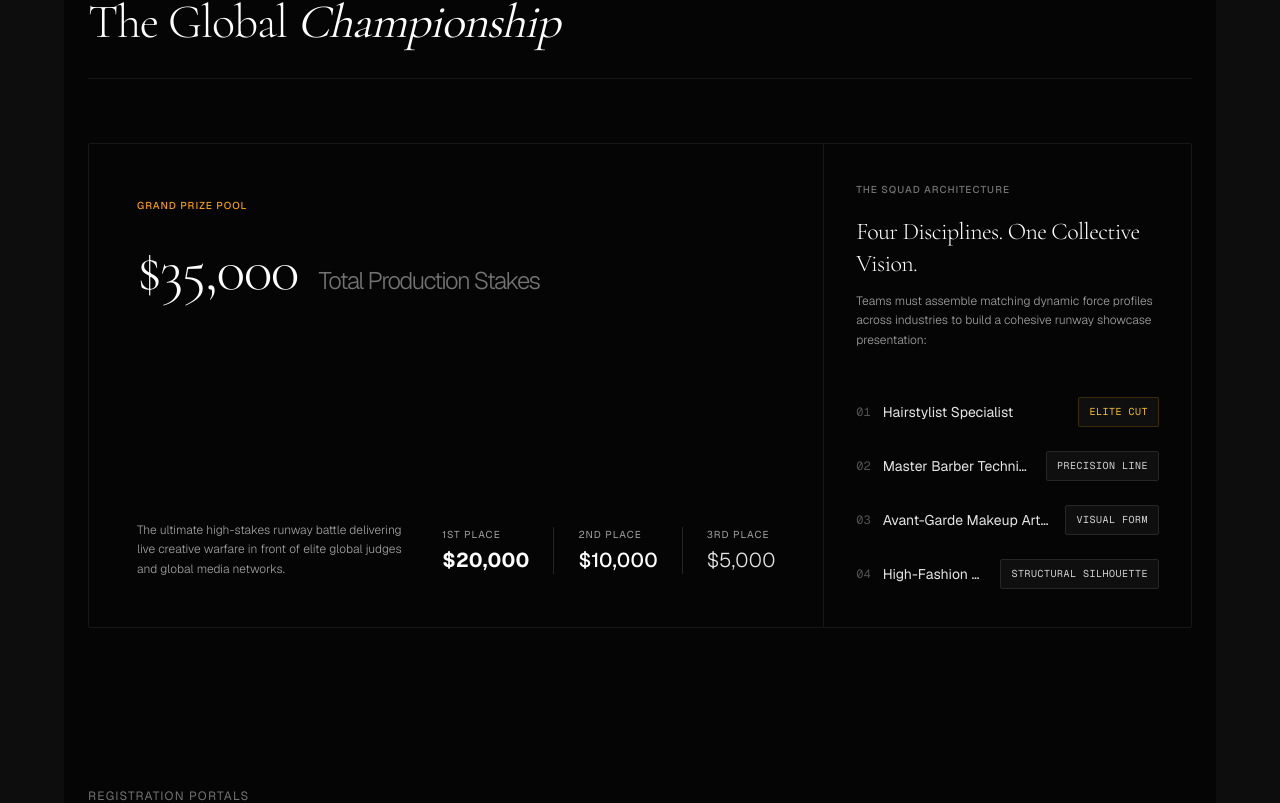
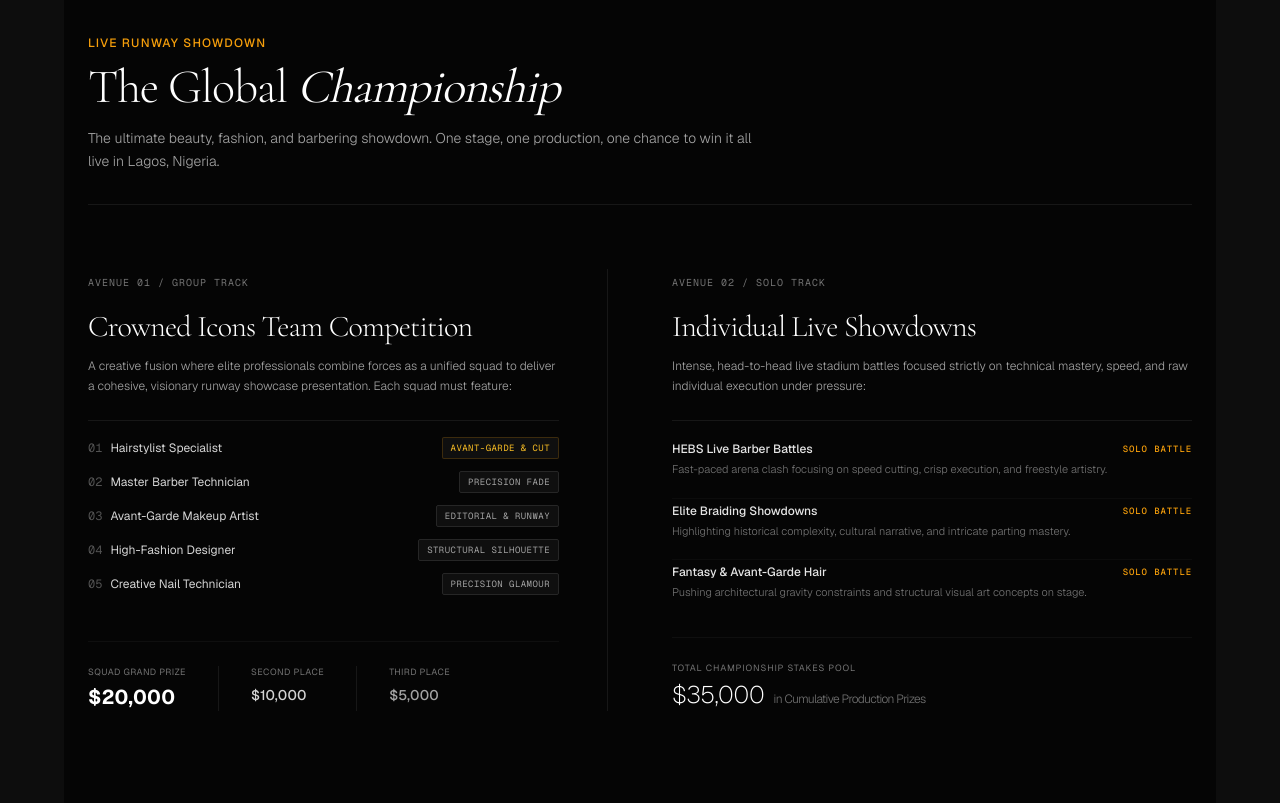
Before and after one commit to alexis800-glitch/hebs-lagos-2026, a Next.js app: page / in a window 1280 px wide. Shown: the part 3699-4502 px from the top of the page. Built offline with nearby package versions, Linux system fonts and the light colour scheme.

Commit message:
feat: redesign PrizeGrid as 2-column team vs solo competition matrix

```diff
--- a/components/PrizeGrid.tsx
+++ b/components/PrizeGrid.tsx
@@ -1,96 +1,116 @@
 import React from 'react'
-import FadeIn from './FadeIn'
 
 export default function PrizeGrid() {
   return (
-    <section className="pt-8 pb-32 px-6 max-w-6xl mx-auto bg-[#050505]">
-      {/* Header Block */}
-      <FadeIn>
+    <section className="py-24 px-6 max-w-6xl mx-auto bg-[#050505] border-t border-neutral-900" id="championship">
+      {/* Editorial Header */}
       <div className="border-b border-neutral-900 pb-8 mb-16">
-          <p className="font-sans text-xs uppercase tracking-widest text-neutral-500 mb-3">Live Runway Showdown</p>
+        <p className="font-sans text-xs uppercase tracking-widest text-amber-500 mb-3 font-medium">Live Runway Showdown</p>
         <h2 className="font-serif text-4xl md:text-5xl font-light text-white tracking-tight">
           The Global <span className="italic font-normal">Championship</span>
         </h2>
+        <p className="font-sans text-sm text-neutral-400 mt-4 max-w-2xl font-light leading-relaxed">
+          The ultimate beauty, fashion, and barbering showdown. One stage, one production, one chance to win it all live in Lagos, Nigeria.
+        </p>
       </div>
-      </FadeIn>
 
-      {/* Vercel-Style Asymmetrical Bento Grid Matrix */}
-      <FadeIn delay={0.1}>
-        <div className="grid grid-cols-1 md:grid-cols-3 gap-px bg-neutral-900 border border-neutral-900 overflow-hidden rounded-sm">
+      {/* Main 2-Column Clean Structural Grid */}
+      <div className="grid grid-cols-1 lg:grid-cols-2 gap-16">
 
-          {/* Card 1: Main Large Prize (Spans 2 columns on desktop) */}
-          <div className="bg-[#050505] p-8 md:p-12 md:col-span-2 flex flex-col justify-between min-h-[320px]">
+        {/* Left Column: The Crowned Icons Team Clash */}
+        <div className="flex flex-col justify-between border-b lg:border-b-0 lg:border-r border-neutral-900 pb-12 lg:pb-0 lg:pr-12">
           <div>
-              <span className="font-sans text-[10px] tracking-widest uppercase text-amber-500 font-medium">Grand Prize Pool</span>
-              <h3 className="font-serif text-5xl md:text-6xl text-white font-light mt-6 tracking-tight">
-                $35,000 <span className="font-sans text-xl md:text-2xl font-light text-neutral-500 block md:inline md:ml-2">Total Production Stakes</span>
-              </h3>
+            <span className="font-mono text-[10px] uppercase tracking-widest text-neutral-500">Avenue 01 / Group Track</span>
+            <h3 className="font-serif text-3xl text-white font-light mt-4 tracking-tight">Crowned Icons Team Competition</h3>
+            <p className="font-sans text-xs text-neutral-400 mt-3 font-light leading-relaxed">
+              A creative fusion where elite professionals combine forces as a unified squad to deliver a cohesive, visionary runway showcase presentation. Each squad must feature:
+            </p>
+
+            <ul className="mt-6 flex flex-col gap-3 border-t border-neutral-900 pt-4">
+              <li className="flex items-center justify-between font-sans text-xs text-neutral-300">
+                <span className="flex items-center gap-2"><span className="text-neutral-600 font-mono">01</span> Hairstylist Specialist</span>
+                <span className="font-mono text-[9px] uppercase text-amber-400 tracking-wider bg-neutral-900/60 border border-amber-500/20 px-2 py-0.5 rounded-sm">Avant-Garde & Cut</span>
+              </li>
+              <li className="flex items-center justify-between font-sans text-xs text-neutral-300">
+                <span className="flex items-center gap-2"><span className="text-neutral-600 font-mono">02</span> Master Barber Technician</span>
+                <span className="font-mono text-[9px] uppercase text-neutral-400 tracking-wider bg-neutral-900/60 border border-neutral-800 px-2 py-0.5 rounded-sm">Precision Fade</span>
+              </li>
+              <li className="flex items-center justify-between font-sans text-xs text-neutral-300">
+                <span className="flex items-center gap-2"><span className="text-neutral-600 font-mono">03</span> Avant-Garde Makeup Artist</span>
+                <span className="font-mono text-[9px] uppercase text-neutral-400 tracking-wider bg-neutral-900/60 border border-neutral-800 px-2 py-0.5 rounded-sm">Editorial & Runway</span>
+              </li>
+              <li className="flex items-center justify-between font-sans text-xs text-neutral-300">
+                <span className="flex items-center gap-2"><span className="text-neutral-600 font-mono">04</span> High-Fashion Designer</span>
+                <span className="font-mono text-[9px] uppercase text-neutral-400 tracking-wider bg-neutral-900/60 border border-neutral-800 px-2 py-0.5 rounded-sm">Structural Silhouette</span>
+              </li>
+              <li className="flex items-center justify-between font-sans text-xs text-neutral-300">
+                <span className="flex items-center gap-2"><span className="text-neutral-600 font-mono">05</span> Creative Nail Technician</span>
+                <span className="font-mono text-[9px] uppercase text-neutral-400 tracking-wider bg-neutral-900/60 border border-neutral-800 px-2 py-0.5 rounded-sm">Precision Glamour</span>
+              </li>
+            </ul>
           </div>
-            <div className="border-t border-neutral-950 pt-6 mt-8 flex flex-col sm:flex-row gap-6 justify-between items-start sm:items-center">
-              <p className="font-sans text-xs text-neutral-400 max-w-sm font-light leading-relaxed">
-                The ultimate high-stakes runway battle delivering live creative warfare in front of elite global judges and global media networks.
-              </p>
-              <div className="flex gap-6 shrink-0">
+
+          {/* Crowned Icon Cash Ledger */}
+          <div className="mt-8 pt-6 border-t border-neutral-900/60 flex gap-8">
             <div>
-                  <span className="block font-sans text-[10px] uppercase tracking-widest text-neutral-400 mb-1">1st Place</span>
+              <span className="block font-sans text-[9px] uppercase tracking-wider text-neutral-500 mb-1">Squad Grand Prize</span>
               <span className="font-sans text-xl font-bold text-white">$20,000</span>
             </div>
-                <div className="border-l border-neutral-800 pl-6">
-                  <span className="block font-sans text-[10px] uppercase tracking-widest text-neutral-400 mb-1">2nd Place</span>
-                  <span className="font-sans text-xl font-medium text-white">$10,000</span>
+            <div className="border-l border-neutral-900 pl-8">
+              <span className="block font-sans text-[9px] uppercase tracking-wider text-neutral-500 mb-1">Second Place</span>
+              <span className="font-sans text-sm font-medium text-neutral-300">$10,000</span>
             </div>
-                <div className="border-l border-neutral-800 pl-6">
-                  <span className="block font-sans text-[10px] uppercase tracking-widest text-neutral-400 mb-1">3rd Place</span>
-                  <span className="font-sans text-xl font-light text-neutral-200">$5,000</span>
-                </div>
+            <div className="border-l border-neutral-900 pl-8">
+              <span className="block font-sans text-[9px] uppercase tracking-wider text-neutral-500 mb-1">Third Place</span>
+              <span className="font-sans text-sm font-medium text-neutral-400">$5,000</span>
             </div>
           </div>
         </div>
 
-          {/* Card 2: Industry Fusion Breakdown */}
-          <div className="bg-[#050505] p-8 flex flex-col justify-between min-h-[320px]">
+        {/* Right Column: Individual Technical Battles */}
+        <div className="flex flex-col justify-between">
           <div>
-              <span className="font-sans text-[10px] tracking-widest uppercase text-neutral-500 font-medium">The Squad Architecture</span>
-              <h4 className="font-serif text-2xl text-white font-light mt-4 tracking-tight">Four Disciplines. One Collective Vision.</h4>
+            <span className="font-mono text-[10px] uppercase tracking-widest text-neutral-500">Avenue 02 / Solo Track</span>
+            <h3 className="font-serif text-3xl text-white font-light mt-4 tracking-tight">Individual Live Showdowns</h3>
             <p className="font-sans text-xs text-neutral-400 mt-3 font-light leading-relaxed">
-                Teams must assemble matching dynamic force profiles across industries to build a cohesive runway showcase presentation:
+              Intense, head-to-head live stadium battles focused strictly on technical mastery, speed, and raw individual execution under pressure:
             </p>
+
+            <ul className="mt-6 flex flex-col gap-3 border-t border-neutral-900 pt-4">
+              <li className="flex flex-col gap-1 py-1">
+                <div className="flex items-center justify-between font-sans text-xs text-neutral-200 font-medium">
+                  <span>HEBS Live Barber Battles</span>
+                  <span className="font-mono text-[9px] uppercase text-amber-500 tracking-widest">Solo Battle</span>
                 </div>
-
-            <ul className="mt-6 flex flex-col gap-3 border-t border-neutral-950 pt-4">
-              <li className="flex items-center justify-between font-sans text-sm text-neutral-200 py-1.5 w-full">
-                <div className="flex items-center gap-3 min-w-0">
-                  <span className="text-neutral-600 font-mono text-xs shrink-0">01</span>
-                  <span className="truncate">Hairstylist Specialist</span>
+                <p className="font-sans text-[11px] text-neutral-500 font-light">Fast-paced arena clash focusing on speed cutting, crisp execution, and freestyle artistry.</p>
+              </li>
+              <li className="flex flex-col gap-1 py-1 border-t border-neutral-900/40 mt-1">
+                <div className="flex items-center justify-between font-sans text-xs text-neutral-200 font-medium">
+                  <span>Elite Braiding Showdowns</span>
+                  <span className="font-mono text-[9px] uppercase text-amber-500 tracking-widest">Solo Battle</span>
                 </div>
-                <span className="font-mono text-[10px] uppercase text-amber-400 tracking-wider bg-neutral-900/60 border border-amber-500/20 px-2.5 py-1 rounded-sm shrink-0 whitespace-nowrap ml-4">Elite Cut</span>
+                <p className="font-sans text-[11px] text-neutral-500 font-light">Highlighting historical complexity, cultural narrative, and intricate parting mastery.</p>
               </li>
-              <li className="flex items-center justify-between font-sans text-sm text-neutral-200 py-1.5 w-full">
-                <div className="flex items-center gap-3 min-w-0">
-                  <span className="text-neutral-600 font-mono text-xs shrink-0">02</span>
-                  <span className="truncate">Master Barber Technician</span>
+              <li className="flex flex-col gap-1 py-1 border-t border-neutral-900/40 mt-1">
+                <div className="flex items-center justify-between font-sans text-xs text-neutral-200 font-medium">
+                  <span>Fantasy & Avant-Garde Hair</span>
+                  <span className="font-mono text-[9px] uppercase text-amber-500 tracking-widest">Solo Battle</span>
                 </div>
-                <span className="font-mono text-[10px] uppercase text-neutral-300 tracking-wider bg-neutral-900/60 border border-neutral-800 px-2.5 py-1 rounded-sm shrink-0 whitespace-nowrap ml-4">Precision Line</span>
-              </li>
-              <li className="flex items-center justify-between font-sans text-sm text-neutral-200 py-1.5 w-full">
-                <div className="flex items-center gap-3 min-w-0">
-                  <span className="text-neutral-600 font-mono text-xs shrink-0">03</span>
-                  <span className="truncate">Avant-Garde Makeup Artist</span>
-                </div>
-                <span className="font-mono text-[10px] uppercase text-neutral-300 tracking-wider bg-neutral-900/60 border border-neutral-800 px-2.5 py-1 rounded-sm shrink-0 whitespace-nowrap ml-4">Visual Form</span>
-              </li>
-              <li className="flex items-center justify-between font-sans text-sm text-neutral-200 py-1.5 w-full">
-                <div className="flex items-center gap-3 min-w-0">
-                  <span className="text-neutral-600 font-mono text-xs shrink-0">04</span>
-                  <span className="truncate">High-Fashion Designer</span>
-                </div>
-                <span className="font-mono text-[10px] uppercase text-neutral-300 tracking-wider bg-neutral-900/60 border border-neutral-800 px-2.5 py-1 rounded-sm shrink-0 whitespace-nowrap ml-4">Structural Silhouette</span>
+                <p className="font-sans text-[11px] text-neutral-500 font-light">Pushing architectural gravity constraints and structural visual art concepts on stage.</p>
               </li>
             </ul>
           </div>
 
+          {/* Global Stakes Pool Metric */}
+          <div className="mt-8 pt-6 border-t border-neutral-900/60">
+            <span className="block font-sans text-[9px] uppercase tracking-widest text-neutral-500 mb-1">Total Championship Stakes Pool</span>
+            <span className="font-sans text-2xl font-extralight text-white tracking-tight">
+              $35,000 <span className="font-sans text-xs text-neutral-500 font-light normal-case ml-1">in Cumulative Production Prizes</span>
+            </span>
           </div>
-      </FadeIn>
+        </div>
+
+      </div>
     </section>
   )
 }
```
Lines whose indentation alone changed are shown as unchanged.
